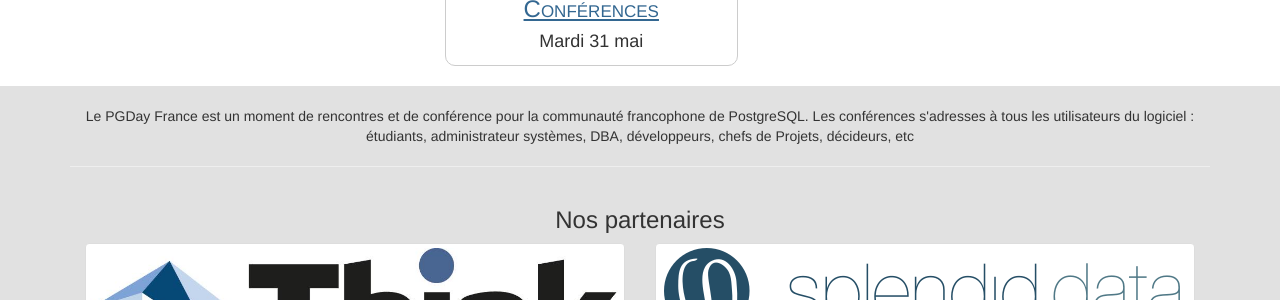
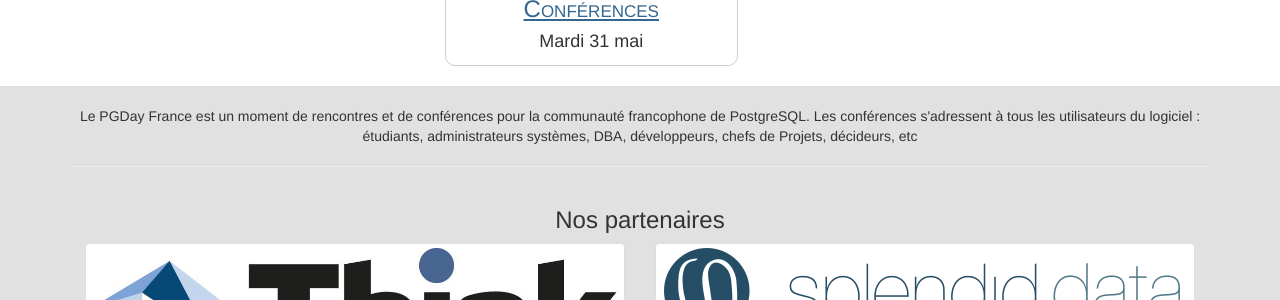
Before and after one commit to postgresqlfr/2024.pgday.fr, a Jekyll site: the page built from index.html, in a window 1280 px wide and 900 px high, scrolled down 638 px. Shown: the part 194-494 px from the top of the window. Built offline with Jekyll 4.4.1, drawn with Linux system fonts in a browser that asks for light colours; Markdown is read by kramdown in place of the engine named in the settings.

Commit message:
Fix some typo

```diff
--- a/index.html
+++ b/index.html
@@ -60,9 +60,9 @@ title: Accueil
   <div class="container">
     <div class="row">
       <div class="col-lg-12">
-        <p>Le PGDay France est un moment de rencontres et de conférence pour la
-        communauté francophone de PostgreSQL. Les conférences s'adresses à tous
-        les utilisateurs du logiciel : étudiants, administrateur systèmes, DBA,
+        <p>Le PGDay France est un moment de rencontres et de conférences pour la
+        communauté francophone de PostgreSQL. Les conférences s'adressent à tous
+        les utilisateurs du logiciel : étudiants, administrateurs systèmes, DBA,
         développeurs, chefs de Projets, décideurs, etc
         </p>
         <hr>
```
